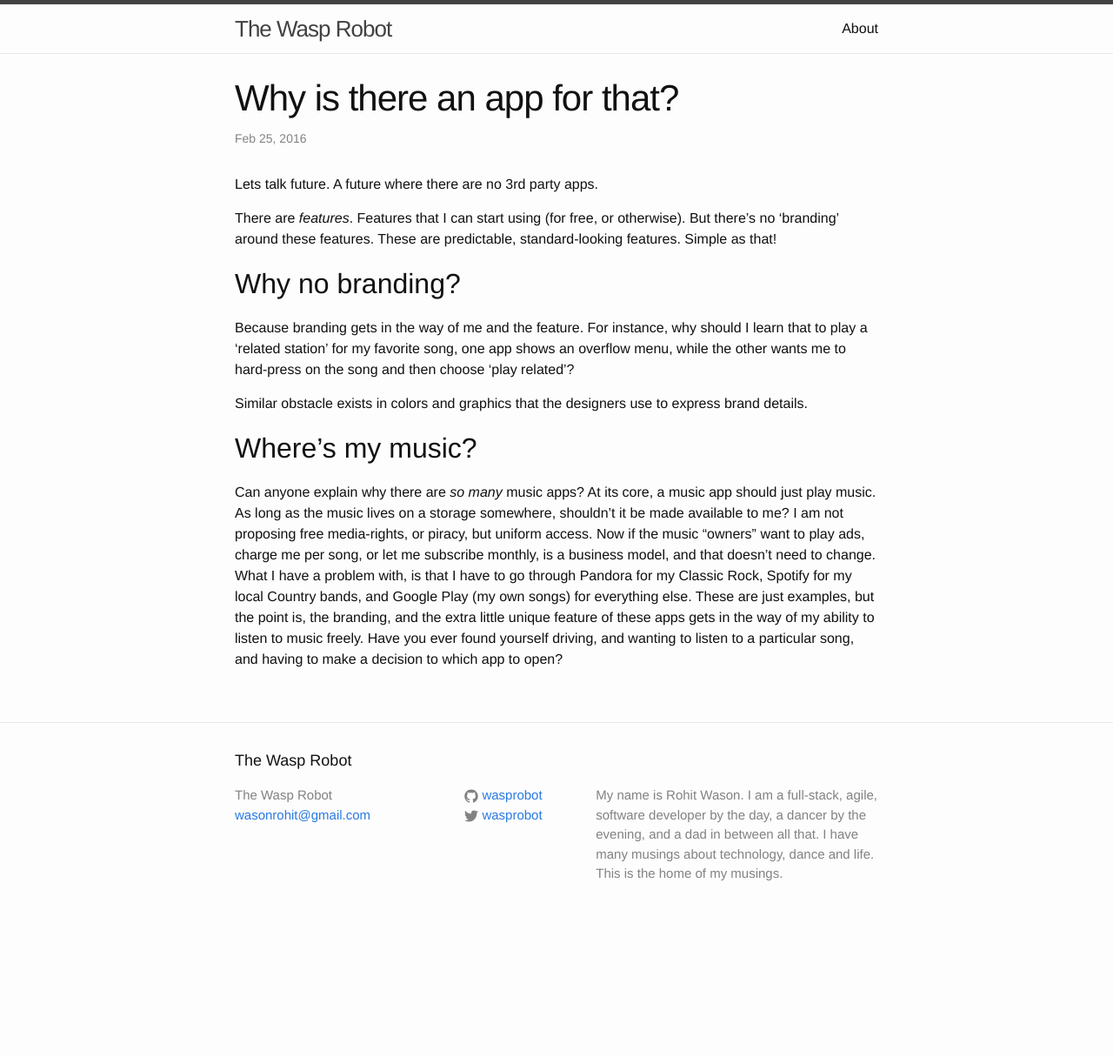
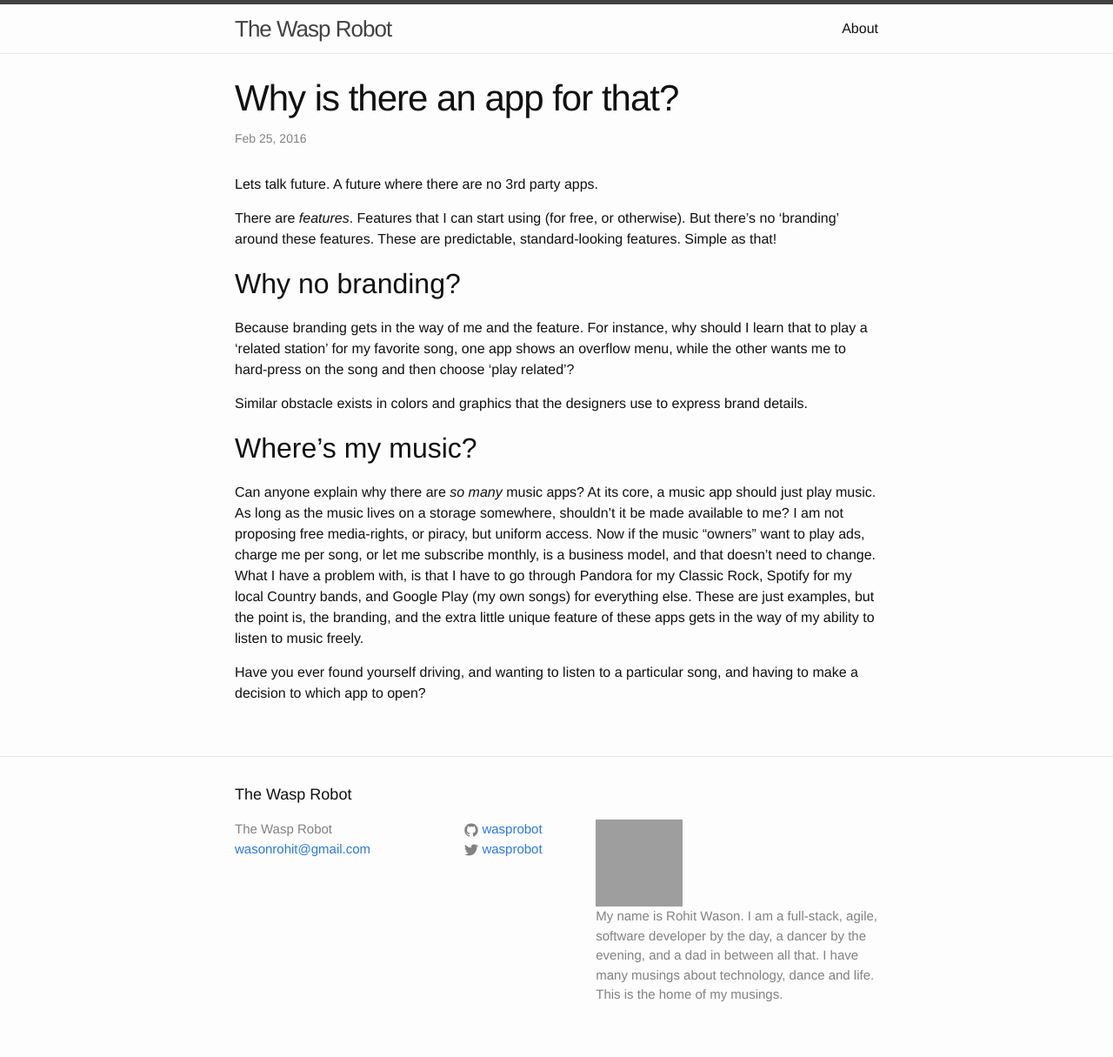
Before and after one commit to waspRobot/wasprobot.github.io, a Jekyll site: the page built from _posts/2016-02-25-why-apps.markdown, in a window 1280 px wide. Shown: the whole page at 87% size. Built offline with Jekyll 4.4.1, drawn with Linux system fonts in a browser that asks for light colours; comment, search, counter and statistics services are not loaded; before the commit the page ends 1076 px from its top, so only the background shows below that; grey boxes are pictures that could not be loaded.

```diff
--- a/_config.yml
+++ b/_config.yml
@@ -14,6 +14,7 @@ baseurl: "" # the subpath of your site, e.g. /blog
 url: "http://wasprobot.github.io" # the base hostname & protocol for your site
 twitter_username: wasprobot
 github_username:  wasprobot
+avatar: https://avatars2.githubusercontent.com/u/5075323?v=3&s=460
 
 # Build settings
 markdown: kramdown
--- a/_includes/footer.html
+++ b/_includes/footer.html
@@ -25,10 +25,12 @@
             {% include icon-twitter.html username=site.twitter_username %}
           </li>
           {% endif %}
+
         </ul>
       </div>
 
       <div class="footer-col footer-col-3">
+      <img width="100px" height="100px" src="{{ site.avatar }}"/>
         <p>{{ site.description }}</p>
       </div>
     </div>
--- a/_posts/2016-02-25-why-apps.markdown
+++ b/_posts/2016-02-25-why-apps.markdown
@@ -14,4 +14,6 @@ Because branding gets in the way of me and the feature. For instance, why should
 Similar obstacle exists in colors and graphics that the designers use to express brand details.
 
 ## Where's my music?
-Can anyone explain why there are *so many* music apps? At its core, a music app should just play music. As long as the music lives on a storage somewhere, shouldn't it be made available to me? I am not proposing free media-rights, or piracy, but uniform access. Now if the music "owners" want to play ads, charge me per song, or let me subscribe monthly, is a business model, and that doesn't need to change. What I have a problem with, is that I have to go through Pandora for my Classic Rock, Spotify for my local Country bands, and Google Play (my own songs) for everything else. These are just examples, but the point is, the branding, and the extra little unique feature of these apps gets in the way of my ability to listen to music freely. Have you ever found yourself driving, and wanting to listen to a particular song, and having to make a decision to which app to open?
+Can anyone explain why there are *so many* music apps? At its core, a music app should just play music. As long as the music lives on a storage somewhere, shouldn't it be made available to me? I am not proposing free media-rights, or piracy, but uniform access. Now if the music "owners" want to play ads, charge me per song, or let me subscribe monthly, is a business model, and that doesn't need to change. What I have a problem with, is that I have to go through Pandora for my Classic Rock, Spotify for my local Country bands, and Google Play (my own songs) for everything else. These are just examples, but the point is, the branding, and the extra little unique feature of these apps gets in the way of my ability to listen to music freely.
+
+Have you ever found yourself driving, and wanting to listen to a particular song, and having to make a decision to which app to open?
```
